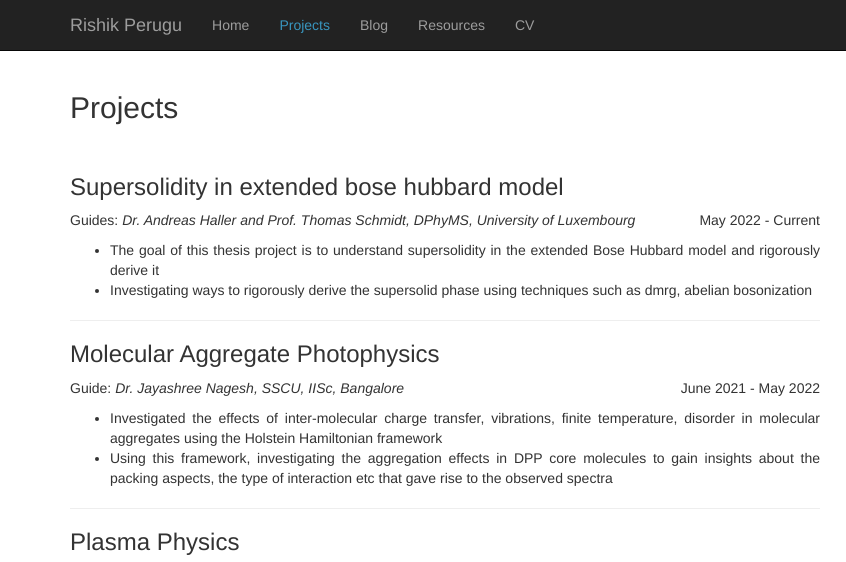
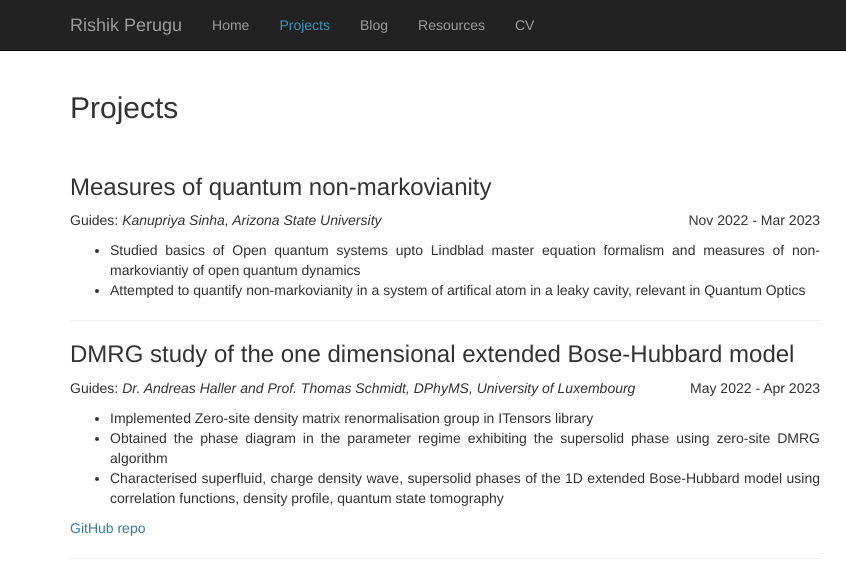
Before and after one commit to RishikPerugu/old-website-2, a plain HTML site: page projects.html in a window 1280 px wide. Shown: the top 562 px of the page, 0-846 px from the left. Drawn offline with nearby package versions, Linux system fonts and the light colour scheme.

Commit message:
projects and CV update

```diff
--- a/projects.html
+++ b/projects.html
@@ -55,12 +55,23 @@
               <h2>Projects</h2>
               <br>
                 <div style="margin-top:1.5%; text-align:justify;">
-                    <h3>Supersolidity in extended bose hubbard model</h3>
-                    <p>Guides: <em>Dr. Andreas Haller and Prof. Thomas Schmidt, DPhyMS, University of Luxembourg</em><span style="float:right;"> May 2022 - Current</span></p>
+                    <h3>Measures of quantum non-markovianity</h3>
+                    <p>Guides: <em>Kanupriya Sinha, Arizona State University</em><span style="float:right;"> Nov 2022 - Mar 2023</span></p>
                     <ul>
-                        <li>The goal of this thesis project is to understand supersolidity in the extended Bose Hubbard model and rigorously derive it</li>
-                        <li>Investigating ways to rigorously derive the supersolid phase using techniques such as dmrg, abelian bosonization</li>
+                        <li>Studied basics of Open quantum systems upto Lindblad master equation formalism and measures of non-markoviantiy of open quantum dynamics</li>
+                        <li>Attempted to quantify non-markovianity in a system of artifical atom in a leaky cavity, relevant in Quantum Optics</li>
                     </ul>
+                    <hr>
+
+                    <h3>DMRG study of the one dimensional extended Bose-Hubbard model</h3>
+                    <p>Guides: <em>Dr. Andreas Haller and Prof. Thomas Schmidt, DPhyMS, University of Luxembourg</em><span style="float:right;"> May 2022 - Apr 2023</span></p>
+                    <ul>
+                        <li>Implemented Zero-site density matrix renormalisation group in ITensors library</li>
+                        <li>Obtained the phase diagram in the parameter regime exhibiting the supersolid phase using zero-site DMRG algorithm</li>
+                        <li>Characterised superfluid, charge density wave, supersolid phases of the 1D extended Bose-Hubbard model using correlation functions, density profile, quantum
+                          state tomography </li>
+                    </ul>
+                    <a href = "https://github.com/RishikPerugu/Bachelors-thesis" target = "_blank">GitHub repo</a>
                     <hr>
 
                     <h3>Molecular Aggregate Photophysics</h3>
@@ -105,7 +116,7 @@
         </div>
         <footer>
           <br>
-          <small>This website is essentially always under construction. &#169; Rishik Perugu 2022. <a style="color:#618cc0;" href="https://github.com/mavroudisv/plain-academic", target="_blank">Template</a> </small>
+          <small>This website is essentially always under construction. &#169; Rishik Perugu 2023. <a style="color:#618cc0;" href="https://github.com/mavroudisv/plain-academic", target="_blank">Template</a> </small>
         </footer>
 
     </div>
```
Also changed, not shown: blog.html (+1 -1 lines), index.html (+1 -1 lines), resources.html (+1 -1 lines), 1 other file.
